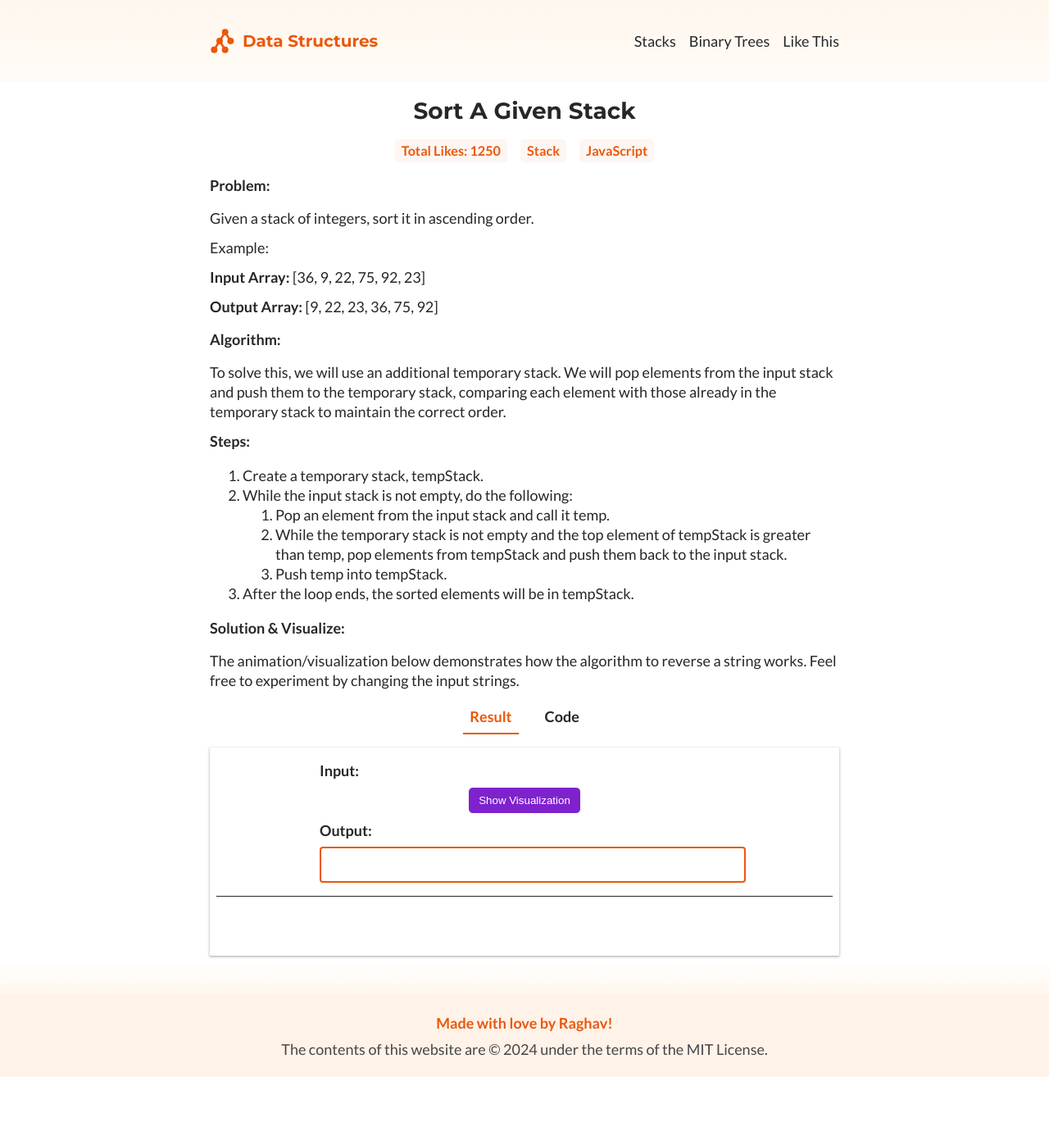
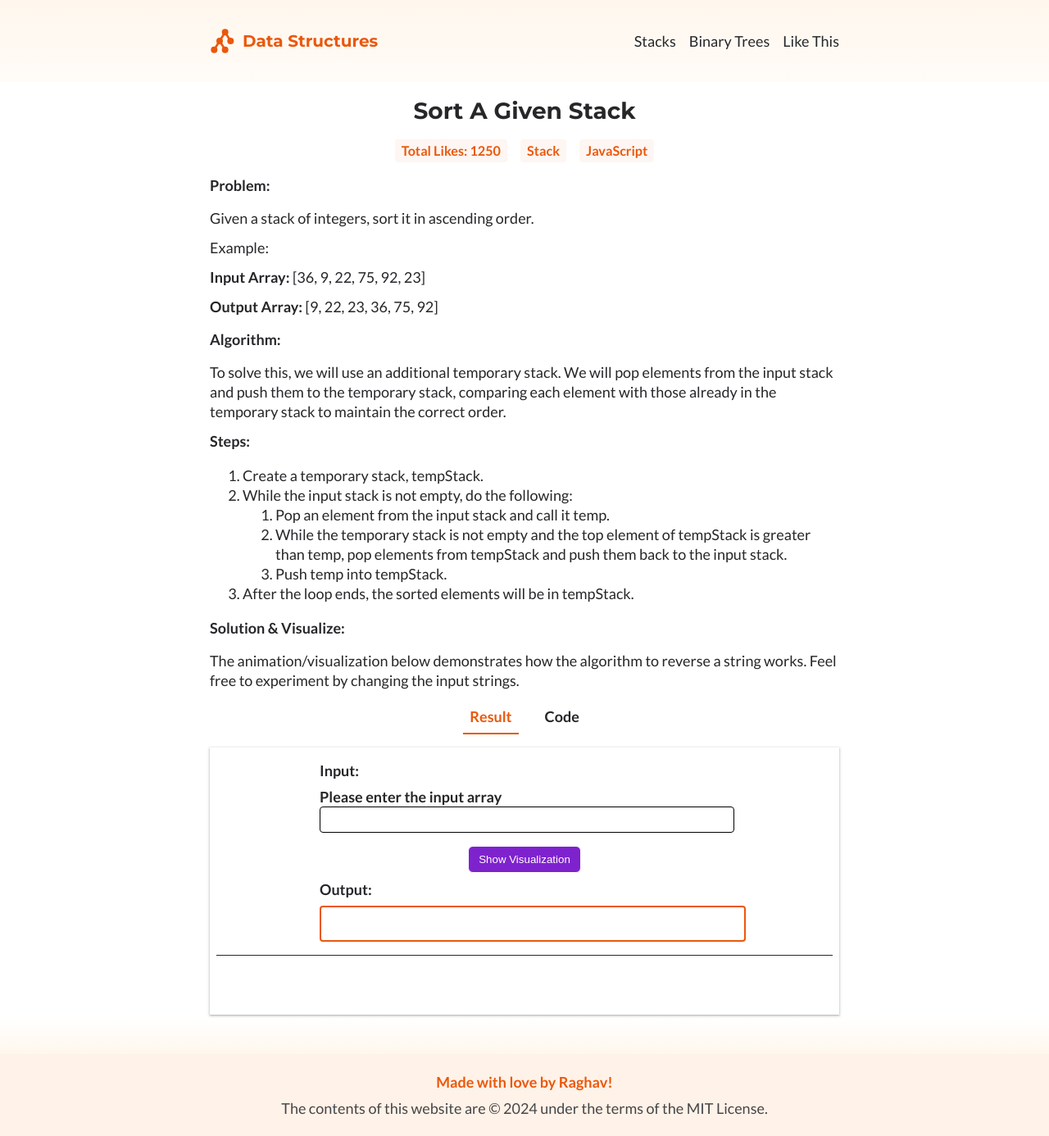
Before and after one commit to raghavendra89/ds-visualizer, a Jekyll site: the page built from _stacks/sort-stack.md, in a window 1280 px wide and 1386 px high. Shown: the whole window at 82% size. Built offline with Jekyll 4.4.1, drawn with Linux system fonts in a browser that asks for light colours; some of the changed lines change nothing that is shown.

Commit message:
Implement solution for sort stack problem.

```diff
--- a/_layouts/visualizer.html
+++ b/_layouts/visualizer.html
@@ -200,7 +200,9 @@
                     .innerHTML = '';
             animatorModule.clearAnimations();
             // Call the solution function with the inputs
-            stackSolution(args);
+            setTimeout(() => {
+                stackSolution(args);
+            }, 500);
         });
 
         function highlightCharacter(string, index) {
--- a/_stacks/assets/js/animator-module.js
+++ b/_stacks/assets/js/animator-module.js
@@ -84,7 +84,6 @@
         return new Promise((resolve) => {
             return pushAnimation.finished.then(() => {
                 animation.stackElement.prepend(duplicateElement);
-                console.log(`Push Animation completed!`);
                 resolve(`Push Animation completed!`);
             });
         })
@@ -111,7 +110,6 @@
             return popAnimation.finished.then(() => {
                 // topElement.remove();
                 // animation.popElement.textContent = topElement.textContent;
-                console.log(`Pop Animation completed!`);
                 resolve(`Pop Animation completed!`);
             });
         })
--- a/_stacks/assets/js/sort-stack.js
+++ b/_stacks/assets/js/sort-stack.js
@@ -0,0 +1,55 @@
+function stackSolution(args) {
+    let array = args[0];
+
+    const stack = new Stack(
+        [],
+        {
+            name: 'Stack',
+            description: 'This stack holds the input array elements.'
+        }
+    );
+
+    const tempStack = new Stack(
+        [],
+        {
+            name: 'tempStack',
+            description: 'This stack will hold the sorted array elements.'
+        }
+    );
+
+    animatorModule.displayComment('Push the array elements to the stack.');
+    while (array.length) {
+        stack.push(array.pop());
+    }
+
+    let temp = '';
+    while (! stack.isEmpty()) {
+        animatorModule.displayComment('Pop the element from the input stack.', 500);
+        temp = stack.pop();
+
+        while (! tempStack.isEmpty() && tempStack.top() < temp) {
+            animatorModule.displayComment(
+                'If the popped element('+ temp +') is greater than the elements in the tempStack, then push the elements from tempStack to input stack.',
+                700
+            );
+            stack.push(tempStack.pop());
+        }
+
+        animatorModule.displayComment('Add the popped element to the tempStack.', 500);
+        tempStack.push(temp);
+    }
+
+    let sortedArray = [];
+    while (! tempStack.isEmpty()) {
+        animatorModule.displayComment(
+            'Finally we get the sorted list in the tempStack. Pop and get the sorted list.',
+            500
+        );
+        animatorModule.displayOutput([...sortedArray]);
+        sortedArray.push(tempStack.pop());
+    }
+
+    animatorModule.displayOutput(sortedArray);
+    animatorModule.displayComment('');
+    return sortedArray;
+}
--- a/_stacks/assets/js/stack.js
+++ b/_stacks/assets/js/stack.js
@@ -35,6 +35,14 @@
         return value;
     }
 
+    top() {
+        if (this.initialData.length == 0) return;
+
+        const value = this.initialData[this.initialData.length - 1];
+
+        return value;
+    }
+
     isEmpty() {
         return this.initialData.length === 0;
     }
--- a/_stacks/sort-stack.md
+++ b/_stacks/sort-stack.md
@@ -1,6 +1,9 @@
 ---
 layout: visualizer
 title: Sort A Given Stack
+inputs:
+  - type: array
+    label: Please enter the input array
 ---
 
 #### Problem:
```
